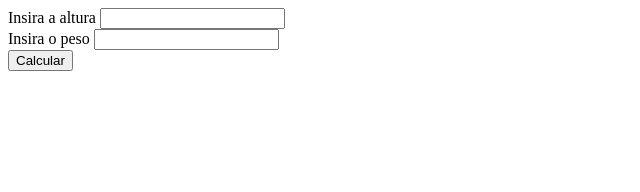
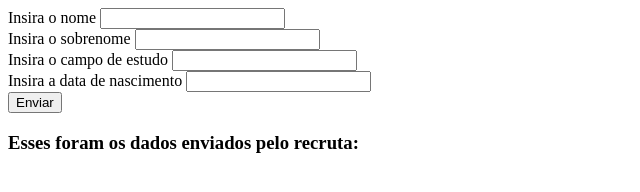
Before and after one commit to davicorr3a/start-up, a plain HTML site: page index.html in a window 1280 px wide. Shown: the whole page, without its empty margins (0-640 px from the left). Drawn offline with Linux system fonts and the light colour scheme.

Commit message:
resolução exercício

```diff
--- a/index.html
+++ b/index.html
@@ -3,46 +3,57 @@
 <head>
     <meta charset="UTF-8">
     <meta name="viewport" content="width=device-width, initial-scale=1.0">
-    <title>Calculadora de IMCt</title>
+    <title>Dados do recruta</title>
     <script type="text/javascript">
-        const calculaIMC = () => {
-            const altura = document.IMCForm.elements["altura"].value;
-            const peso = document.IMCForm.elements["peso"].value;
+        // Função que será chamada quando o formulário for enviado
+        const recrutaDados = (event) => {
+            event.preventDefault(); // Impede o envio do formulário e a recarga da página
 
-            const imc = peso / (altura * altura);
+            // Captura os dados do formulário
+            const nome = document.Recruta.elements["nome"].value;
+            const sobrenome = document.Recruta.elements["sobrenome"].value;
+            const estudo = document.Recruta.elements["estudo"].value;
+            const nascimento = document.Recruta.elements["nascimento"].value;
 
-            if (imc<18.5) {
-                alert("voce ta abaixo do peso");
-            }
-            else if (imc>18.5 && imc<24.9) {
-                alert("voce ta normal");
-            }
-            else if  (imc>24.9 && imc<29.9) {
-                alert("ta osso");
-            }
-            else if (imc>29.9 && imc<39.9) {
-                alert ("vixe");
-            }
-            else alert ("ta complicado");
+            // Cria um novo parágrafo para exibir os dados
+            var p = document.createElement("p");
 
+            // Adiciona os dados no texto do parágrafo
+            p.textContent = "Nome: " + nome + ", Sobrenome: " + sobrenome + ", Campo de Estudo: " + estudo + ", Data de Nascimento: " + nascimento;
+
+            // Adiciona o parágrafo criado na área de respostas
+            document.getElementById("respostas").appendChild(p);
         }
 
+        // Adiciona o ouvinte de evento para o formulário quando a página for carregada
+        window.onload = () => {
+            document.getElementById("Recruta").addEventListener("submit", recrutaDados);
+        };
     </script>
 </head>
 <body>
-    <form id="IMCForm" name="IMCForm" action="#">
-        <label for="altura">Insira a altura</label>
-        <input type="text" name="altura" id="altura">
+    <form id="Recruta" name="Recruta">
+        <label for="nome">Insira o nome</label>
+        <input type="text" name="nome" id="nome" required>
         <br>
 
-
-        <label for="peso">Insira o peso</label>
-        <input type="text" name="peso" id="peso">
+        <label for="sobrenome">Insira o sobrenome</label>
+        <input type="text" name="sobrenome" id="sobrenome" required>
         <br>
 
+        <label for="estudo">Insira o campo de estudo</label>
+        <input type="text" name="estudo" id="estudo" required>
+        <br>
 
-        <input type="submit" value="Calcular" onclick="calculaIMC()">
+        <label for="nascimento">Insira a data de nascimento</label>
+        <input type="text" name="nascimento" id="nascimento" required>
+        <br>
 
+        <input type="submit" value="Enviar">
     </form>
+
+    <div id="respostas">
+        <h3>Esses foram os dados enviados pelo recruta:</h3>
+    </div>
 </body>
 </html>
```
